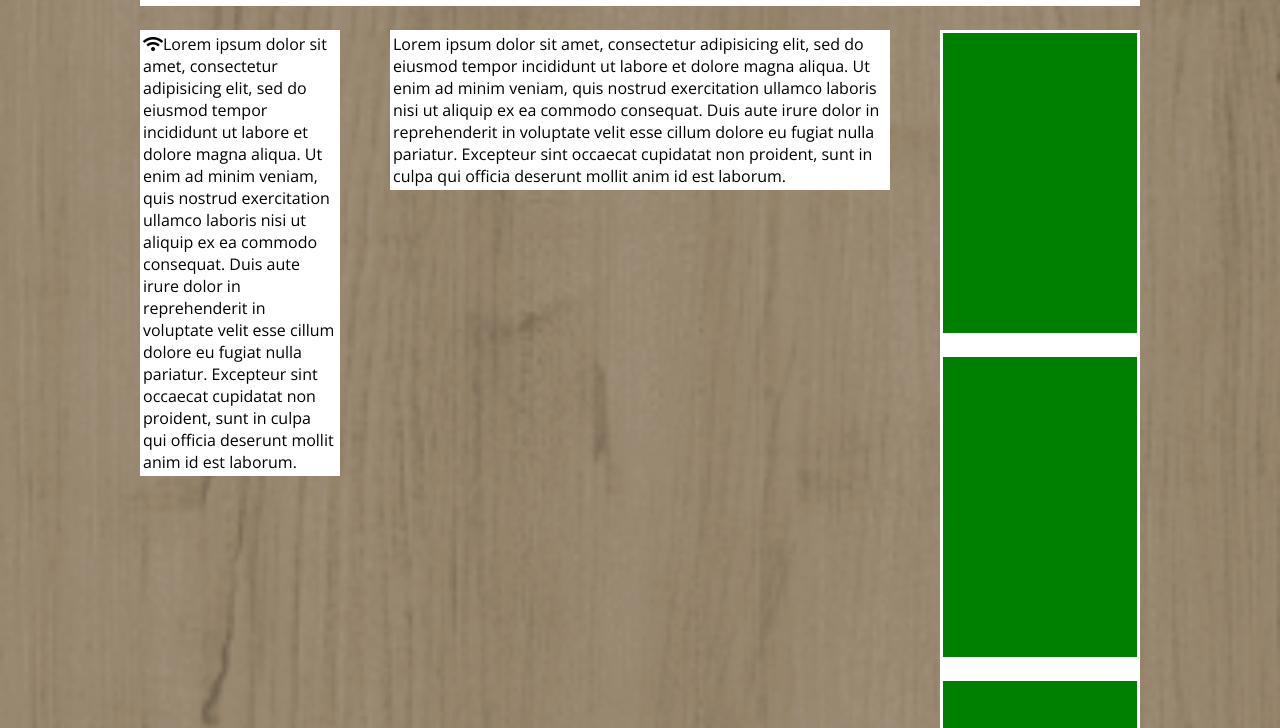
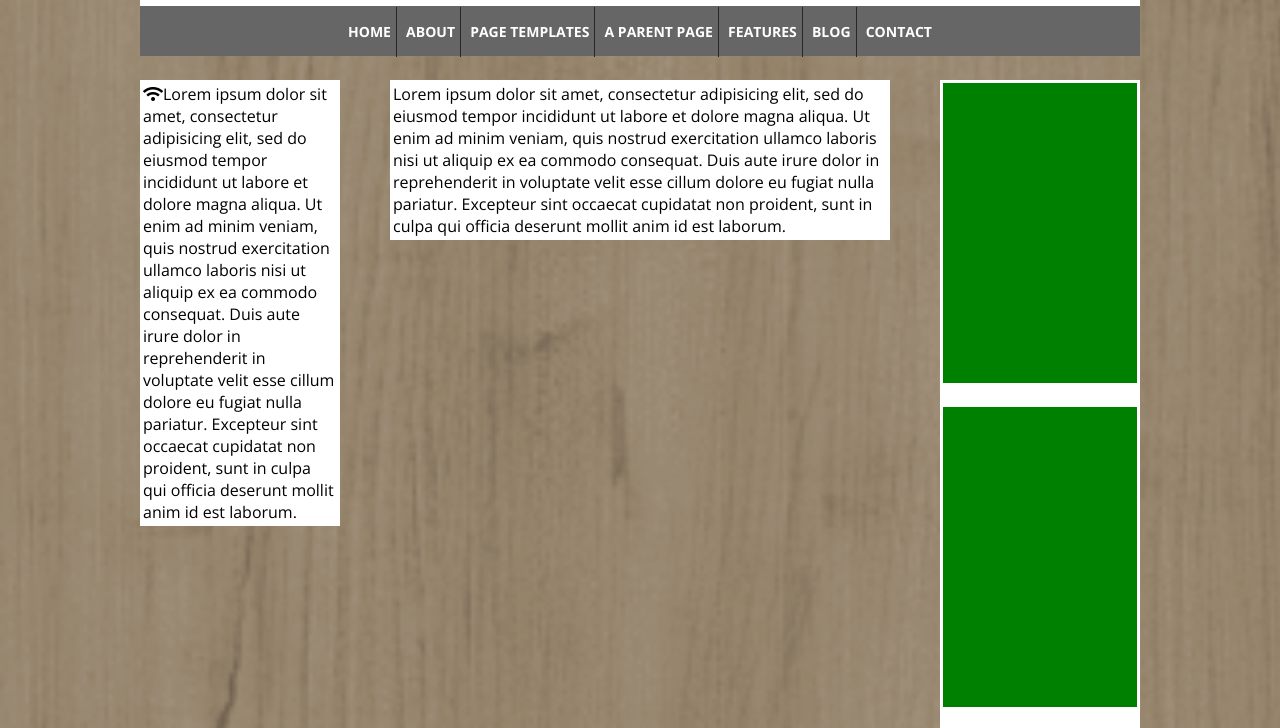
Before and after one commit to DavideLugli/htmlcss-wp, a plain HTML site: page index.html in a window 1280 px wide. Shown: the part 314-1042 px from the top of the page. Drawn offline with nearby package versions, Linux system fonts and the light colour scheme.

Commit message:
Header Completa
aggiunta navbar

```diff
--- a/css/style.css
+++ b/css/style.css
@@ -50,6 +50,40 @@ header {
   font-size: 20px;
 }
 
+.header-bottom {
+  height: 50px;
+  line-height: 50px;
+  background-color: #666666;
+}
+
+.header-bottom nav ul {
+  list-style: none;
+  text-align: center;
+}
+
+.header-bottom nav ul li {
+  display: inline-block;
+}
+
+.header-bottom nav ul li a {
+  display: inline-block;
+  padding: 0 5px;
+  color: white;
+  border-right: 1px solid #2a2623;
+  font-size: 14px;
+  font-weight: bold;
+  text-decoration: none;
+  text-transform: uppercase;
+}
+
+.header-bottom nav ul li:last-child a {
+  border: 0;
+}
+
+.header-bottom nav ul li a:hover {
+  background-color: lightgrey;
+}
+
 main {
   margin-bottom: 24px;
 }
--- a/index.html
+++ b/index.html
@@ -24,6 +24,18 @@
       <!-- fine banner e logo header -->
       <!-- navbar -->
       <div class="header-bottom">
+        <nav>
+          <ul>
+            <li><a href="#">home</a></li>
+            <li><a href="#">about</a></li>
+            <li><a href="#">page templates</a></li>
+            <li><a href="#">a parent page</a></li>
+            <li><a href="#">features</a></li>
+            <li><a href="#">blog</a></li>
+            <li><a href="#">contact</a></li>
+
+          </ul>
+        </nav>
       </div>
       <!-- navbar -->
     </header>
```
